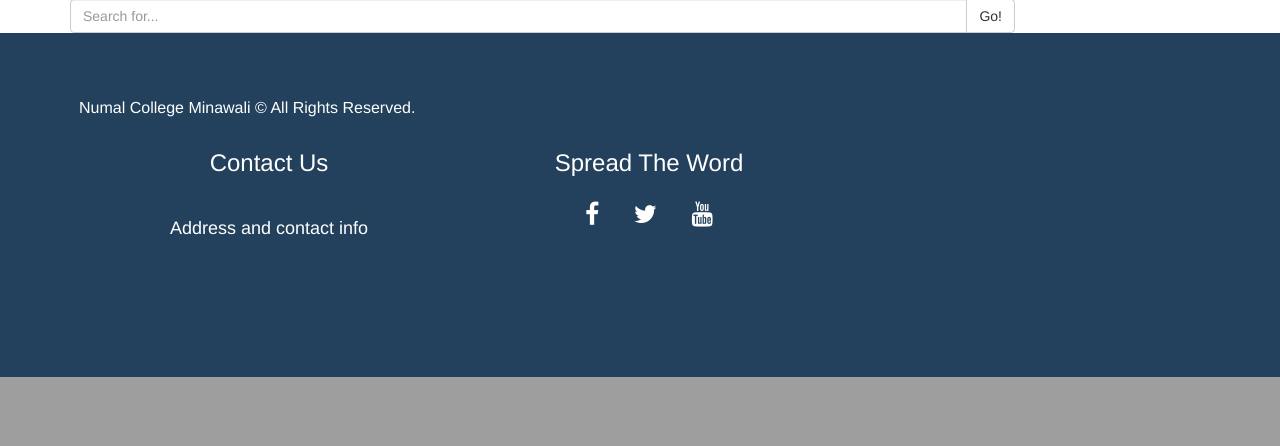
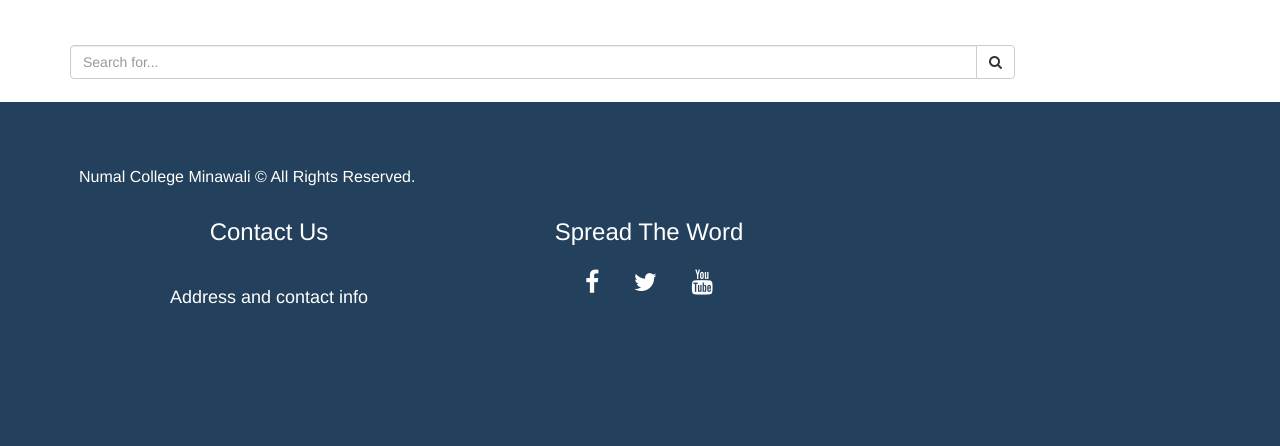
Before and after one commit to naeemrashid/FinalYearProject, a Flask app: page /catalog in a window 1280 px wide. Shown: the part 619-1065 px from the top of the page. Before the commit the page ends 996 px from the top, so only its background shows below. Run offline with Flask 2, Linux system fonts and the light colour scheme; data that the repository does not hold is empty; some libraries are stand-ins or nearby versions.

Commit message:
fix search-bar layout

```diff
--- a/application/static/css/main.css
+++ b/application/static/css/main.css
@@ -173,12 +173,12 @@
     padding: 5% 5% 10% 5%;
     color: #FFF;
 }
-.fa{
+#footer .fa{
     padding: 15px;
     font-size: 25px;
     color: #FFF;
 }
-.fa:hover{
+#footer .fa:hover{
     color: #D5D5D5;
     text-decoration: none;
 }
@@ -186,3 +186,6 @@
 .list-group .list-group-item {
     margin: 2% 0 2% 0;
 }
+.search-bar{
+    padding: 4% 0 2% 0;
+}
--- a/application/templates/pages/catalog.html
+++ b/application/templates/pages/catalog.html
@@ -15,7 +15,7 @@
     <div class="input-group">
       <input type="text" class="form-control" placeholder="Search for...">
       <span class="input-group-btn">
-        <button class="btn btn-default" type="button">Go!</button>
+        <button class="btn btn-default" type="button"><span class="fa fa-search"></span></button>
       </span>
     </div><!-- /input-group -->
   </div><!-- /.col-lg-6 -->
```
